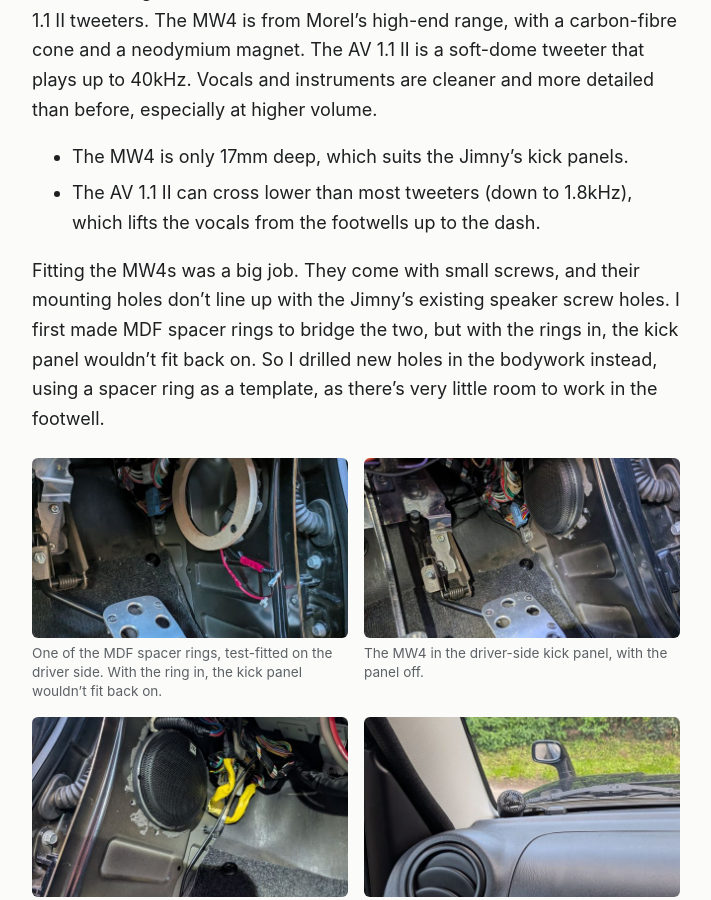
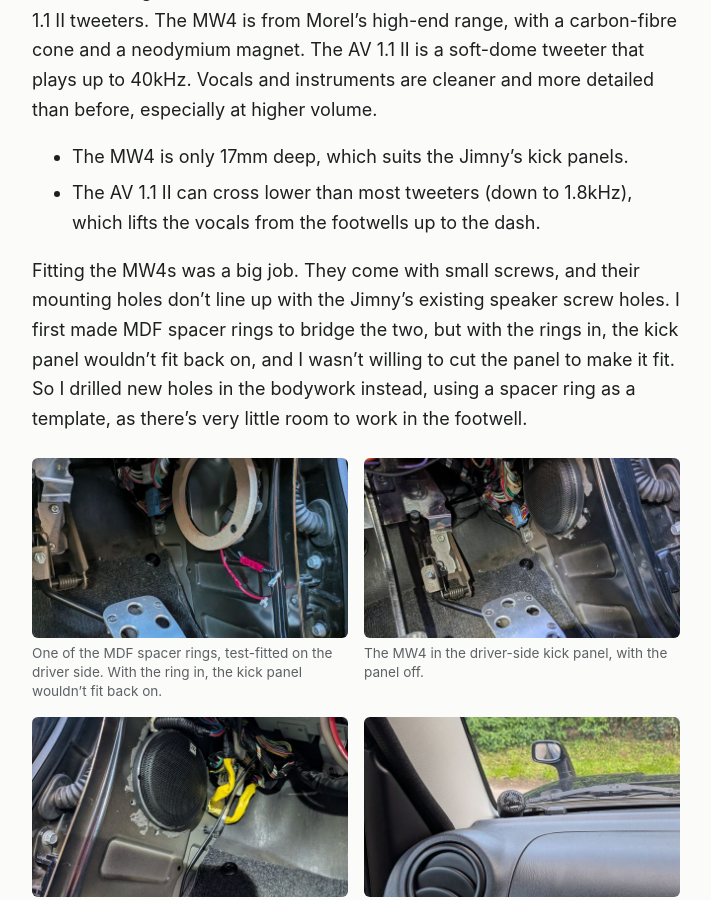
Before and after one commit to badsyntax/jimny-sound, a Jekyll site: the page built from docs/index.md, in a window 1280 px wide and 900 px high, scrolled down 9884 px. Shown: the whole window, without its empty margins (284-995 px from the left). Built offline with Jekyll 4.4.1, drawn with Linux system fonts in a browser that asks for light colours.

Commit message:
Blog: explain why the kick panel wasn't cut

```diff
--- a/docs/index.md
+++ b/docs/index.md
@@ -338,8 +338,9 @@ before, especially at higher volume.
 
 Fitting the MW4s was a big job. They come with small screws, and their mounting holes don't line up
 with the Jimny's existing speaker screw holes. I first made MDF spacer rings to bridge the two, but
-with the rings in, the kick panel wouldn't fit back on. So I drilled new holes in the bodywork
-instead, using a spacer ring as a template, as there's very little room to work in the footwell.
+with the rings in, the kick panel wouldn't fit back on, and I wasn't willing to cut the panel to
+make it fit. So I drilled new holes in the bodywork instead, using a spacer ring as a template, as
+there's very little room to work in the footwell.
 
 ![MDF spacer ring test-fitted in the driver-side kick panel](images/thumbs/31-mw4-spacer-ring.jpg)
 *One of the MDF spacer rings, test-fitted on the driver side. With the ring in, the kick panel
```
